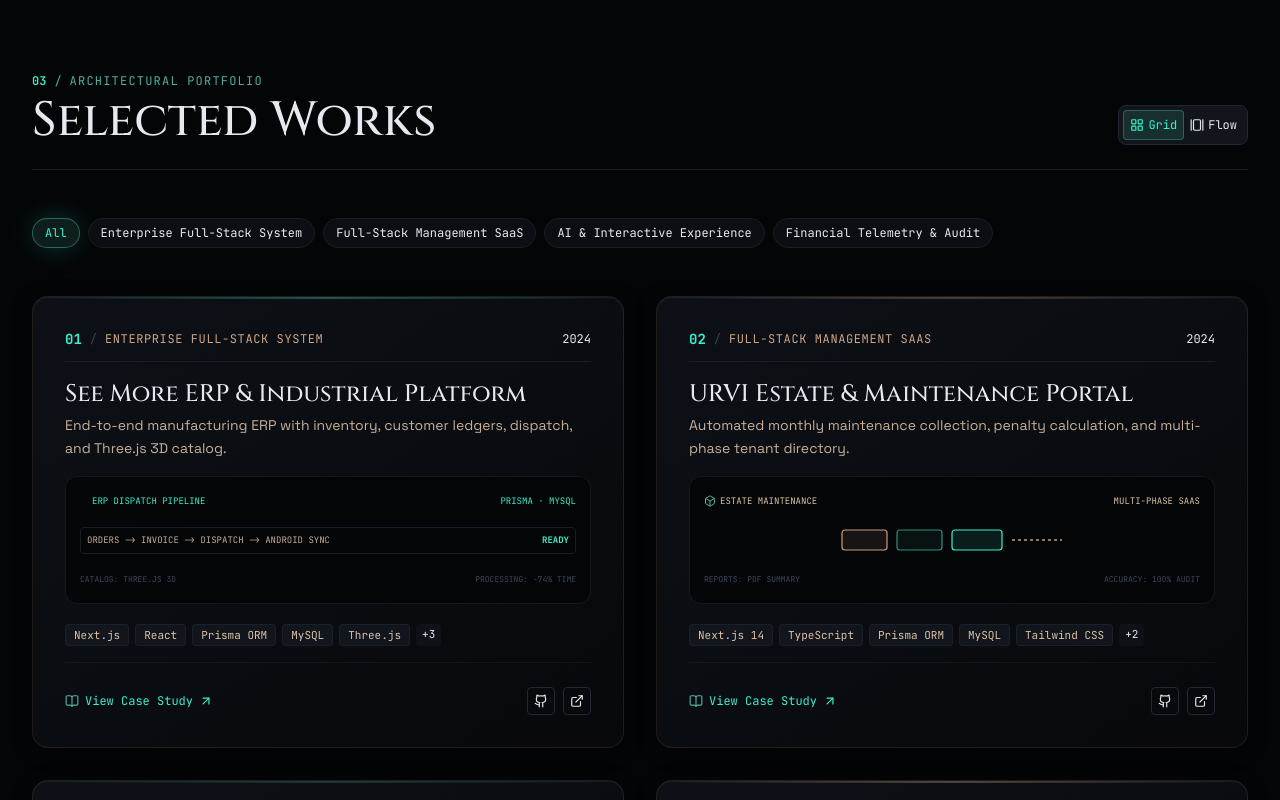
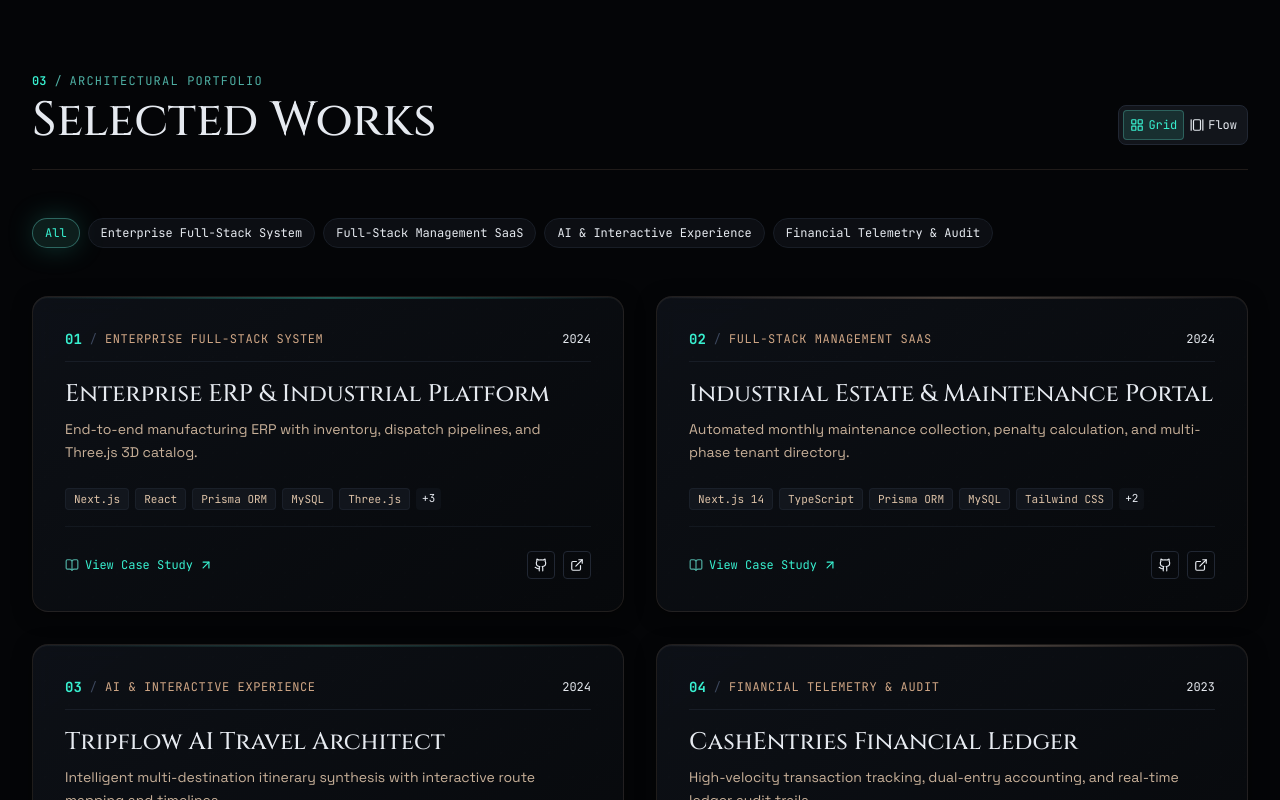
Before and after one commit to vedant194107/vedant-dayala-portfolio, a Next.js app: page / in a window 1280 px wide. Shown: the part 2000-2800 px from the top of the page. Built offline with nearby package versions, Linux system fonts and the light colour scheme.

Commit message:
feat: remove customer company names and remove preview telemetry card from project cards

```diff
--- a/src/components/ui/HeroCodeTerminal.tsx
+++ b/src/components/ui/HeroCodeTerminal.tsx
@@ -36,8 +36,8 @@
     spatial: ["Three.js", "React Three Fiber", "Framer Motion"]
   },
   flagships: [
-    "See More ERP & Manufacturing Suite",
-    "URVI Estate & Maintenance Portal",
+    "Enterprise ERP & Manufacturing Suite",
+    "Industrial Estate & Maintenance Portal",
     "Tripflow AI Travel Architect",
     "CashEntries Financial Ledger"
   ]
--- a/src/components/ui/ProjectCard.tsx
+++ b/src/components/ui/ProjectCard.tsx
@@ -1,7 +1,7 @@
 'use client';
 
 import React, { useState, useRef } from 'react';
-import { ExternalLink, ArrowUpRight, BookOpen, Activity, Terminal, Box, Compass } from 'lucide-react';
+import { ExternalLink, ArrowUpRight, BookOpen } from 'lucide-react';
 import { GithubIcon } from '@/components/ui/BrandIcons';
 import { ProjectData } from '@/types';
 import { useAudioEffect } from '@/hooks/useAudioEffect';
@@ -43,105 +43,6 @@
     setIsHovered(false);
     setRotateX(0);
     setRotateY(0);
-  };
-
-  // Bespoke Architectural Graphic for each project
-  const renderGraphic = () => {
-    switch (project.id) {
-      case 'seemore-erp':
-        return (
-          <div className="w-full h-full flex flex-col justify-between py-1">
-            <div className="flex items-center justify-between font-mono text-[9px] text-cyanAccent">
-              <span className="flex items-center gap-1.5">
-                <span className="w-1.5 h-1.5 rounded-full bg-cyanAccent animate-ping" />
-                ERP DISPATCH PIPELINE
-              </span>
-              <span>PRISMA · MYSQL</span>
-            </div>
-            <div className="font-mono text-[9px] text-sandstone-300/90 bg-obsidian-950 p-1.5 rounded border border-charcoal-800 flex items-center justify-between">
-              <code>{'ORDERS -> INVOICE -> DISPATCH -> ANDROID SYNC'}</code>
-              <span className="text-cyanAccent font-bold">READY</span>
-            </div>
-            <div className="flex items-center justify-between font-mono text-[8px] text-charcoal-500">
-              <span>CATALOG: THREE.JS 3D</span>
-              <span>PROCESSING: -74% TIME</span>
-            </div>
-          </div>
-        );
-
-      case 'urvi-estate':
-        return (
-          <div className="w-full h-full flex flex-col justify-between py-1">
-            <div className="flex items-center justify-between font-mono text-[9px] text-sandstone-300">
-              <span className="flex items-center gap-1">
-                <Box className="w-3 h-3 text-copper-400" />
-                ESTATE MAINTENANCE
-              </span>
-              <span>MULTI-PHASE SAAS</span>
-            </div>
-            <svg viewBox="0 0 240 28" className="w-full h-7" fill="none">
-              <rect x="10" y="4" width="45" height="20" rx="3" stroke="#c49d7f" strokeWidth="1.2" fill="rgba(196, 157, 127, 0.1)" />
-              <rect x="65" y="4" width="45" height="20" rx="3" stroke="#368b7d" strokeWidth="1.2" fill="rgba(54, 139, 125, 0.1)" />
-              <rect x="120" y="4" width="50" height="20" rx="3" stroke="#38f0d0" strokeWidth="1.2" fill="rgba(56, 240, 208, 0.1)" />
-              <line x1="180" y1="14" x2="230" y2="14" stroke="#c49d7f" strokeWidth="1.5" strokeDasharray="3 3" />
-            </svg>
-            <div className="flex items-center justify-between font-mono text-[8px] text-charcoal-500">
-              <span>REPORTS: PDF SUMMARY</span>
-              <span>ACCURACY: 100% AUDIT</span>
-            </div>
-          </div>
-        );
-
-      case 'tripflow-ai':
-        return (
-          <div className="w-full h-full flex flex-col justify-between py-1">
-            <div className="flex items-center justify-between font-mono text-[9px] text-copper-300">
-              <span className="flex items-center gap-1">
-                <Compass className="w-3 h-3 text-cyanAccent" />
-                AI ITINERARY ARCHITECT
-              </span>
-              <span className="text-cyanAccent">FRAMER MOTION</span>
-            </div>
-            <svg viewBox="0 0 240 28" className="w-full h-7" fill="none">
-              <path
-                d="M10 20 C50 2, 80 26, 120 8 S 180 24, 230 10"
-                stroke={project.accentColor}
-                strokeWidth="1.6"
-              />
-              <circle cx="10" cy="20" r="2.5" fill="#38f0d0" />
-              <circle cx="70" cy="12" r="2.5" fill="#c49d7f" />
-              <circle cx="120" cy="8" r="2.5" fill="#38f0d0" />
-              <circle cx="170" cy="18" r="2.5" fill="#c49d7f" />
-              <circle cx="230" cy="10" r="2.5" fill="#ffffff" />
-            </svg>
-            <div className="flex items-center justify-between font-mono text-[8px] text-charcoal-500">
-              <span>WAYPOINTS: SYNCHRONIZED</span>
-              <span>RENDER: ZERO_CLS</span>
-            </div>
-          </div>
-        );
-
-      default:
-        return (
-          <div className="w-full h-full flex flex-col justify-between py-1">
-            <div className="flex items-center justify-between font-mono text-[9px] text-sandstone-400">
-              <span className="flex items-center gap-1">
-                <Terminal className="w-3 h-3 text-copper-400" />
-                CASH ENTRIES TELEMETRY
-              </span>
-              <span>DUAL-ENTRY</span>
-            </div>
-            <div className="font-mono text-[9px] text-cyanAccent/90 bg-obsidian-950 p-1.5 rounded border border-charcoal-800 flex items-center justify-between">
-              <code>ATOMIC_TRANSACTION: DEBIT == CREDIT</code>
-              <span className="text-copper-400">&lt;15ms</span>
-            </div>
-            <div className="flex items-center justify-between font-mono text-[8px] text-charcoal-500">
-              <span>VERIFICATION: ATOMIC</span>
-              <span>EXPORT: CSV/PDF</span>
-            </div>
-          </div>
-        );
-    }
   };
 
   return (
@@ -186,22 +87,17 @@
           </span>
         </div>
 
-        <div>
+        <div className="space-y-2">
           <h3 className="text-xl sm:text-2xl font-display font-medium text-foreground group-hover:text-sandstone-200 transition-colors">
             {project.name}
           </h3>
-          <p className="text-sm text-sandstone-300/90 mt-1 leading-relaxed font-sans">
+          <p className="text-sm text-sandstone-300/90 leading-relaxed font-sans">
             {project.impact}
           </p>
         </div>
 
-        {/* Abstract Architectural Wireframe Preview Widget */}
-        <div className="h-28 sm:h-32 w-full rounded-xl bg-obsidian-950/85 border border-charcoal-800/80 p-3.5 flex flex-col justify-between relative overflow-hidden group-hover:border-sandstone-500/30 transition-colors">
-          {renderGraphic()}
-        </div>
-
         {/* Tech Stack Tags */}
-        <div className="flex flex-wrap gap-1.5 pt-1">
+        <div className="flex flex-wrap gap-1.5 pt-2">
           {project.tags.slice(0, 5).map((tag) => (
             <span
               key={tag}
--- a/src/data/journey.ts
+++ b/src/data/journey.ts
@@ -18,10 +18,10 @@
     location: 'Ahmedabad, Gujarat, India',
     type: 'experience',
     description:
-      'Architecting production enterprise management suites (See More ERP, URVI Estate Portal), full-stack Next.js applications, and AI-driven platforms with modern TypeScript and relational databases.',
+      'Architecting production enterprise management suites (Manufacturing ERP, Industrial Estate Portal), full-stack Next.js applications, and AI-driven platforms with modern TypeScript and relational databases.',
     keyAchievements: [
-      'Engineered See More ERP platform cutting order processing cycles by 74% with automated PDF generation and 3D catalog previews',
-      'Architected URVI Estate Maintenance Portal with Next.js 14 App Router, Prisma ORM, and automated billing ledgers',
+      'Engineered Enterprise Manufacturing ERP platform cutting order processing cycles by 74% with automated PDF generation and 3D catalog previews',
+      'Architected Industrial Estate Maintenance Portal with Next.js 14 App Router, Prisma ORM, and automated billing ledgers',
       'Developed Tripflow AI interactive travel planning engine featuring synchronized route timelines and kinetic map waypoints',
     ],
     tags: ['Next.js 14', 'Prisma ORM', 'TypeScript', 'MySQL', 'Three.js', 'Tailwind CSS'],
--- a/src/data/profile.ts
+++ b/src/data/profile.ts
@@ -17,7 +17,7 @@
     'Full Stack Developer based in Ahmedabad, crafting high-performance web applications, enterprise ERP platforms, and expressive interactive experiences with Next.js, React, Node.js, and modern databases.',
   bioStory: [
     'I am Vedant Dayala, a Full Stack Developer based in Ahmedabad, Gujarat. I specialize in building complete, production-ready web platforms, enterprise management software, and responsive user interfaces that solve real-world operational problems.',
-    'My hands-on experience includes architecting See More ERP—a manufacturing suite handling inventory, order processing, automated dispatch pipelines, and customer ledgers—as well as the URVI Estate Management Portal built with Next.js 14 and Prisma ORM.',
+    'My hands-on experience includes architecting end-to-end enterprise manufacturing suites handling inventory, order processing, automated dispatch pipelines, and billing ledgers—as well as comprehensive industrial estate management portals built with Next.js 14 and Prisma ORM.',
     'Whether developing frontend interfaces with React, TypeScript, and Tailwind CSS or building backend REST APIs and relational MySQL databases, I focus on clean architecture, reliable performance, and intuitive user experiences.',
   ],
   email: 'vedantdayala@gmail.com', // Update with your preferred email anytime
@@ -31,7 +31,7 @@
   exploring: [
     {
       title: 'Enterprise Full-Stack Systems',
-      description: 'Building production platforms like See More ERP and URVI Estate with Next.js App Router, Prisma ORM, and MySQL.',
+      description: 'Building production enterprise platforms and management SaaS suites with Next.js App Router, Prisma ORM, and MySQL.',
       tag: 'Full-Stack',
     },
     {
--- a/src/data/projects.ts
+++ b/src/data/projects.ts
@@ -5,8 +5,8 @@
  * VEDANT DAYALA — REAL PRODUCTION PROJECTS
  * ============================================================================
  * Authentic engineering projects built by Vedant Dayala:
- * 1. See More ERP & E-Commerce Suite
- * 2. URVI Estate Management Portal
+ * 1. Enterprise ERP & Industrial Platform
+ * 2. Industrial Estate & Maintenance Portal
  * 3. Tripflow AI Travel Architect
  * 4. CashEntries Financial Ledger
  */
@@ -14,9 +14,9 @@
   {
     id: 'seemore-erp',
     number: '01',
-    name: 'See More ERP & Industrial Platform',
+    name: 'Enterprise ERP & Industrial Platform',
     category: 'Enterprise Full-Stack System',
-    impact: 'End-to-end manufacturing ERP with inventory, customer ledgers, dispatch, and Three.js 3D catalog.',
+    impact: 'End-to-end manufacturing ERP with inventory, dispatch pipelines, and Three.js 3D catalog.',
     description:
       'A comprehensive enterprise resource planning system managing multi-tiered production, supplier catalogues, order processing, printing die inventory, automated dispatch workflows, and Android application connectivity.',
     tags: ['Next.js', 'React', 'Prisma ORM', 'MySQL', 'Three.js', 'Node.js', 'Tailwind CSS', 'REST APIs'],
@@ -33,10 +33,10 @@
       challenge:
         'Managing hundreds of daily manufacturing orders across multiple product types, customized printing dies, dispatch timetables, and fluctuating supplier price lists caused frequent manual overhead and synchronization delays.',
       solution:
-        'Architected an end-to-end full-stack ERP with Next.js and Prisma ORM. Built automated dispatch status pipelines, customer credit-note calculators, instant PDF invoice generation, and real-time inventory tracking.',
+        'Architected an end-to-end full-stack ERP with Next.js and Prisma ORM. Built automated dispatch status pipelines, credit-note calculation engines, instant PDF invoice generation, and real-time inventory tracking.',
       technicalHighlights: [
         'Automated proforma invoice and dispatch note generator with PDF rendering engine',
-        'Relational schema managing customers, supplier ledgers, printing dies, and live orders',
+        'Relational schema managing accounts receivable, supplier ledgers, printing dies, and live orders',
         'Interactive Three.js 3D product catalog integration for visual customer inspection',
         'Secure role-based authentication and rate-limited REST API endpoints for Android app sync',
       ],
@@ -47,7 +47,7 @@
   {
     id: 'urvi-estate',
     number: '02',
-    name: 'URVI Estate & Maintenance Portal',
+    name: 'Industrial Estate & Maintenance Portal',
     category: 'Full-Stack Management SaaS',
     impact: 'Automated monthly maintenance collection, penalty calculation, and multi-phase tenant directory.',
     description:
```
